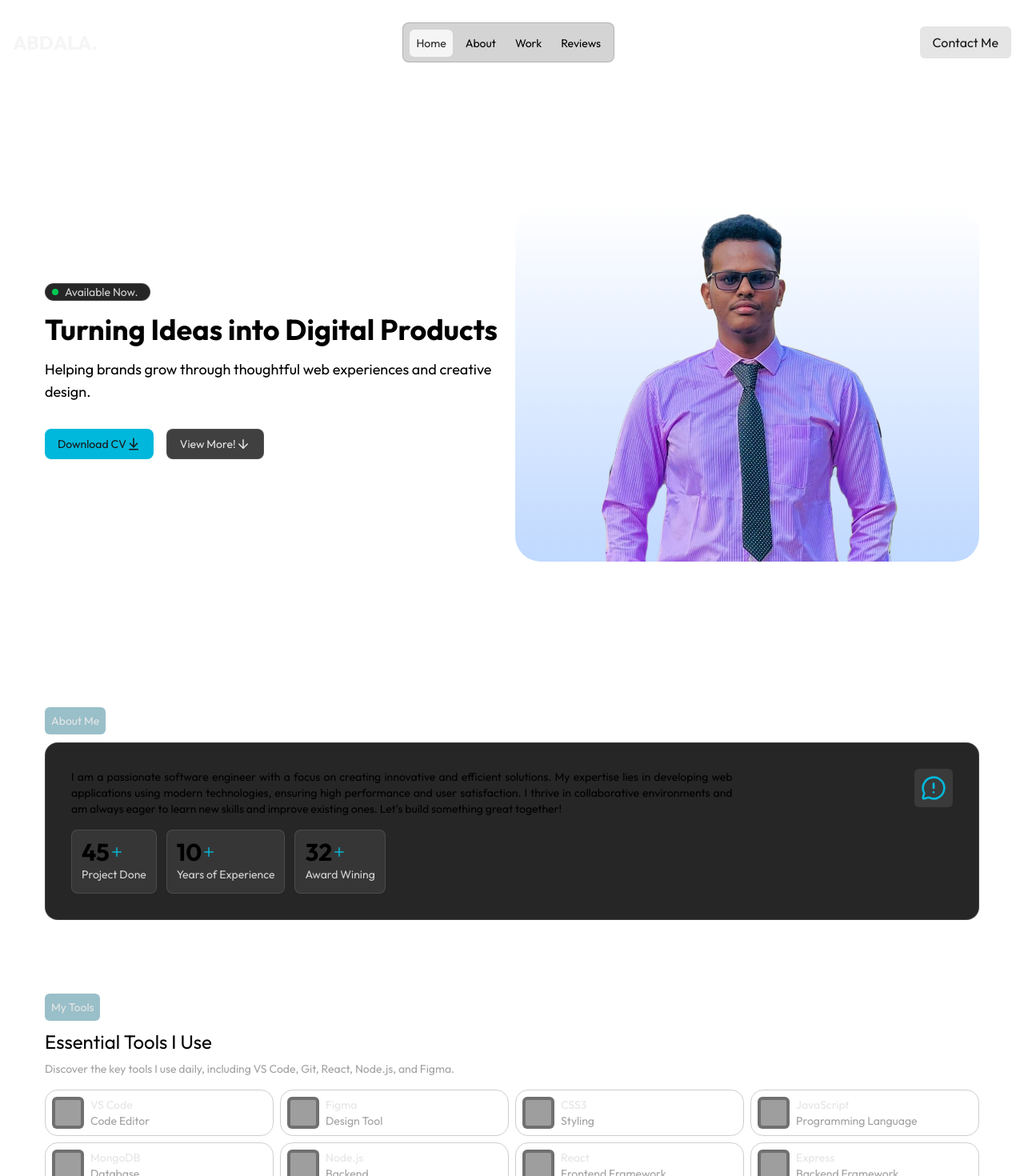
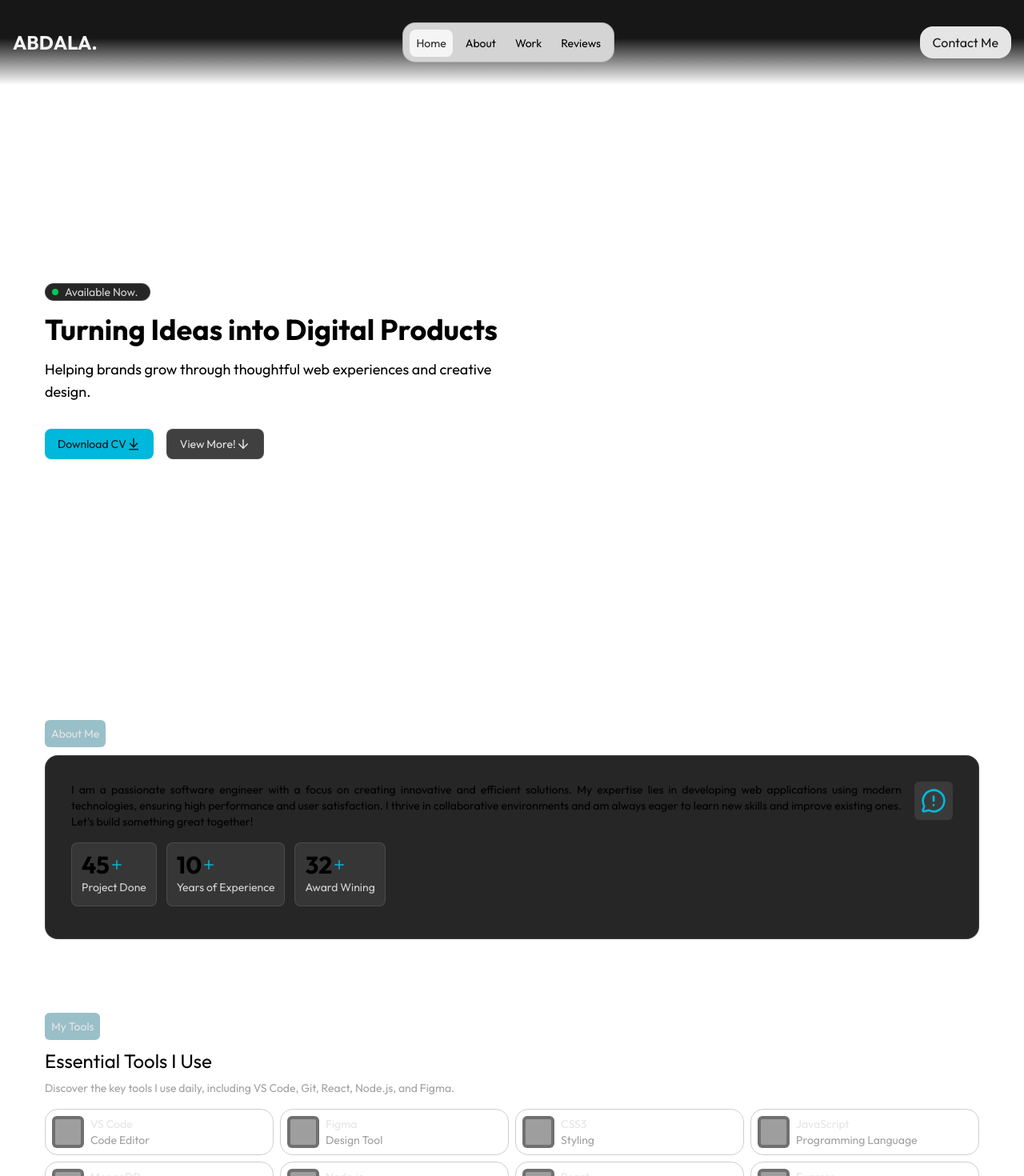
Before and after one commit to aoubak/abdalla_port, a React (Vite) app: page / in a window 1280 px wide. Shown: the top 1470 px of the page at 80% size. Built offline with nearby package versions, Linux system fonts and the light colour scheme; grey boxes are pictures that could not be loaded.

Commit message:
modified:   src/components/About.jsx 	modified:   src/components/Contact.jsx 	modified:   src/components/Footer.jsx 	modified:   src/components/Header.jsx 	modified:   src/components/Hero.jsx

```diff
--- a/src/components/About.jsx
+++ b/src/components/About.jsx
@@ -10,8 +10,11 @@ function About() {
             <span className="text-sm bg-cyan-800/40 rounded-md p-2  text-neutral-200">About Me</span>
         </div>
         <div className="bg-neutral-800 border-1 border-neutral-500/35 rounded-2xl p-8">
-          <div className="flex  justify-between">
-            <p className="text-justify text-sm w-3/4 flex">
+          <div className="">
+            <span className="bg-neutral-700/75 ml-4 float-right p-2 rounded-md flex items-center justify-center h-[48px] w-[48px]">
+            <MessageCircleWarning size={54} className="text-cyan-500" />
+          </span>
+            <p className="text-justify text-sm  flex">
             I am a passionate software engineer with a focus on creating
             innovative and efficient solutions. My expertise lies in developing
             web applications using modern technologies, ensuring high
@@ -20,11 +23,9 @@ function About() {
             existing ones. Let's build something great together!
 
           </p>
-          <span className="bg-neutral-700/75  p-2 rounded-md flex items-center justify-center h-[48px] w-[48px]">
-            <MessageCircleWarning size={54} className="text-cyan-500" />
-          </span>
+
           </div>
-          <div className="mt-4 flex justify-start space-x-3 items-center">
+          <div className="mt-4 flex flex-row items-start space-y-2 justify-start md:flex-row space-x-3">
             <div className="bg-neutral-700/65 rounded-lg border-1 border-neutral-500/35 p-3" ><span className="flex leading-none  items-center text-3xl font-bold">45 <Plus size={18} color="#06b6d4"/></span>
             <span className="text-sm text-neutral-300">Project Done</span></div>
             <div className="bg-neutral-700/65 rounded-lg border-1 border-neutral-500/35 p-3" ><span className="flex leading-none  items-center text-3xl font-bold">10 <Plus size={18} color="#06b6d4"/></span>
--- a/src/components/Contact.jsx
+++ b/src/components/Contact.jsx
@@ -36,7 +36,7 @@ function Contact() {
           </div>
           </div>
           {/* form */}
-            <div className="md:w-1/2">
+            <div className="mt-4 md:mt-0 md:w-1/2">
                 <form className="bg-neutral-800 border-1 border-neutral-500/35 rounded-2xl p-4">
                 <div className="flex md:flex-row gap-4">
                     <div className="mb-4">
--- a/src/components/Footer.jsx
+++ b/src/components/Footer.jsx
@@ -3,7 +3,7 @@ import React from "react";
 function Footer() {
 return (
     <section>
-        <div className="bg-neutral-800/75 text-neutral-200 p-4 rounded-lg mt-20 pb-20">
+        <div className="bg-neutral-800/75 text-neutral-200 p-4 rounded-lg mt-20 pb-15">
             <div className="container mx-auto p-2 md:px-14">
                 <div className="md:flex justify-between  items-center">
                     <div className="md:w-2/4 mb-4 ">
@@ -33,8 +33,18 @@ return (
                         <li className="text-sm text-neutral-400 mb-2">Twitter</li>
                         <li className="text-sm text-neutral-400 mb-2">YouTube</li>
                     </ul>
-                    <div></div>
+
                 </div>
+                                    <div className="mt-6 bg-amber-50/15 h-0.5"></div>
+
+                 <div className="flex flex-col md:flex-row md:justify-between items-center mt-4">
+                        <p className="text-sm  text-neutral-400 mt-4">
+                            © 2025 <span className="font-bold">Abdalla</span>. All rights reserved.
+                        </p>
+                        <p className="text-sm text-neutral-400 mt-2">
+                            Built with <span className="font-bold">React</span> and <span className="font-bold">Tailwind CSS</span>.
+                        </p>
+                    </div>
             </div>
         </div>
     </section>
--- a/src/components/Header.jsx
+++ b/src/components/Header.jsx
@@ -1,3 +1,4 @@
+import { Menu } from 'lucide-react'
 import React, { useState } from 'react'
 
 function Header() {
@@ -10,22 +11,28 @@ function Header() {
   return (
 
     <section className='fixed top-0 left-0 right-0 z-50 '>
-        <header className=" p-4">
+        <header className=" bg-gradient-to-b from-neutral-900 from-45% p-4">
             <div className='flex justify-between items-center'>
                 <div>
                     <h1 className='text-2xl text-neutral-100 font-bold'>ABDALA.</h1>
                 </div>
                 <nav className=' p-3 '>
 
-                    <ul className='hidden md:flex gap-2 bg-neutral-300 border-1 border-neutral-500/35 dark:bg-neutral-800/75 rounded-lg backdrop-blur-sm px-2 py-3 '>
-                        <li><a href="/" className='bg-neutral-100 text-neutral-800 duration-400 text-[14px] rounded-md px-2 py-2 ' >Home</a></li>
+                    <ul className='hidden md:flex gap-2 bg-neutral-300 border-1 border-neutral-500/35 dark:bg-neutral-800/75 rounded-2xl backdrop-blur-sm px-2 py-3 '>
+                        <li><a href="/" className='bg-neutral-100 text-neutral-800 duration-400 text-[14px] rounded-lg px-2 py-2 ' >Home</a></li>
                         <li><a href="/" className='hover:text-neutral-400 duration-400 text-[14px] rounded-md px-2 py-2 ' >About</a></li>
                         <li><a href="/" className='hover:text-neutral-400 duration-400 text-[14px] rounded-md px-2 py-2 ' >Work</a></li>
                         <li><a href="/" className='hover:text-neutral-400 duration-400 text-[14px] rounded-md px-2 py-2 ' >Reviews</a></li>
                     </ul>
                 </nav>
-                <div>
-                    <button className='bg-neutral-200 text-neutral-900 px-4 py-2  rounded-md'>Contact Me</button>
+
+{/* menu bergur */}
+                <div className='md:hidden'>
+                    <button className='bg-neutral-700 border-1 text-white border-neutral-500/35 px-2 py-2  rounded-2xl'><Menu size={32}  /></button>
+                </div>
+
+                <div className='hidden md:flex '>
+                    <button className='bg-neutral-200 text-neutral-900 px-4 py-2  rounded-2xl'>Contact Me</button>
                 </div>
             </div>
         </header>
--- a/src/components/Hero.jsx
+++ b/src/components/Hero.jsx
@@ -6,8 +6,8 @@ import { ArrowDown, ArrowDownToLine } from "lucide-react";
 
 function Hero() {
   return (
-    <section className="container mx-auto md:pt-20">
-      <div className="md:px-14 h-screen">
+    <section className="container mx-auto mb-4 md:pt-20">
+      <div className="md:px-14 md:h-screen">
         <div className="flex flex-col md:flex-row pt-30 md:pt-0 md:justify-between  h-full items-center space-x-2  ">
           <div className="px-4 md:w-1/2 md:p-0  ">
           <div className="flex items-center space-x-2 mb-4 bg-neutral-800 border-1 border-neutral-500/35 w-33 rounded-full px-2">
@@ -29,7 +29,7 @@ function Hero() {
             </button>
             </div>
           </div>
-          <div className="md:w-1/2 bg-gradient-to-t from-blue-500/30   to-purple-500/0 rounded-4xl">
+          <div className="md:w-1/2 hidden bg-gradient-to-t from-blue-500/30   to-purple-500/0 rounded-4xl">
             <img
               src={images.heroIMage}
               alt="Profile"
```
